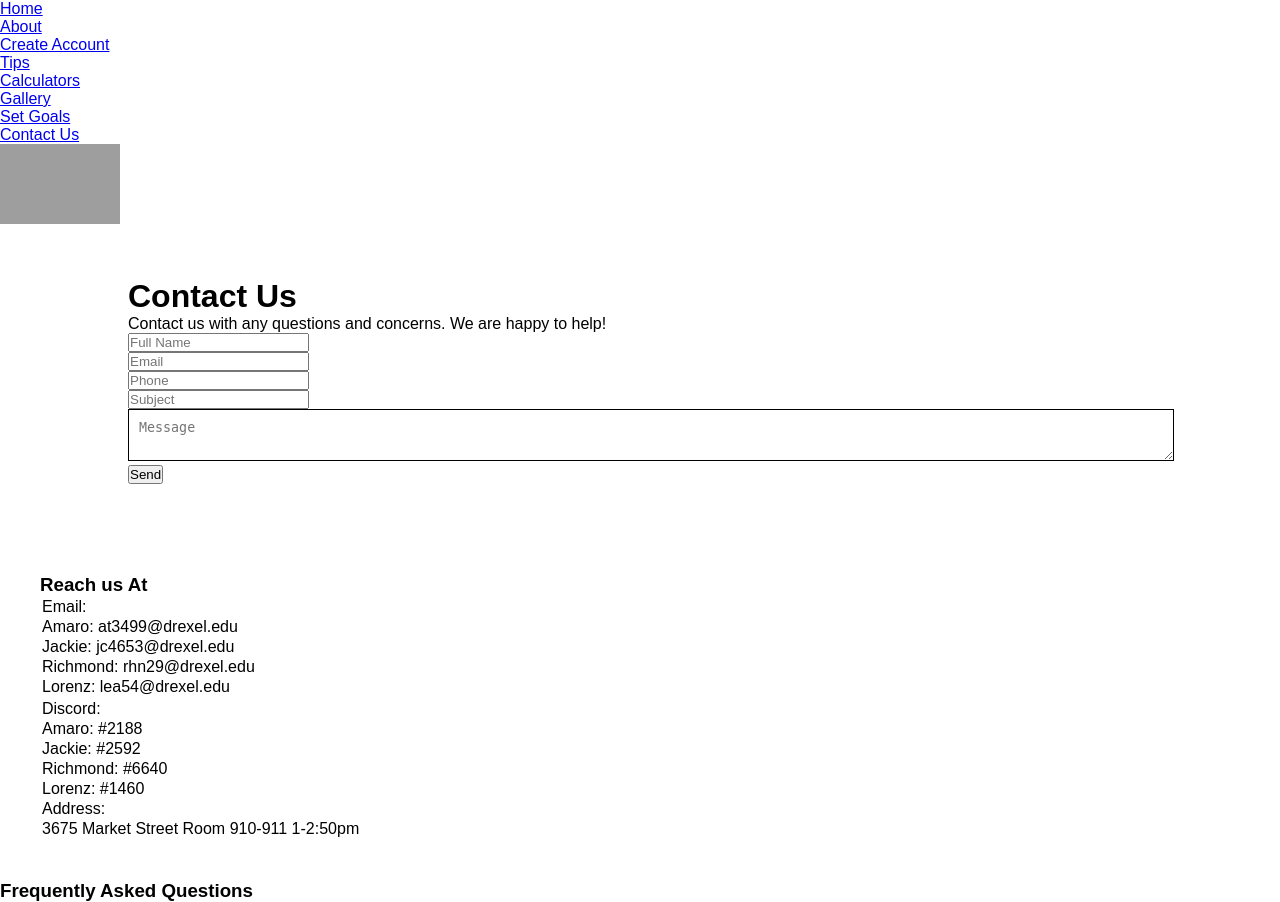
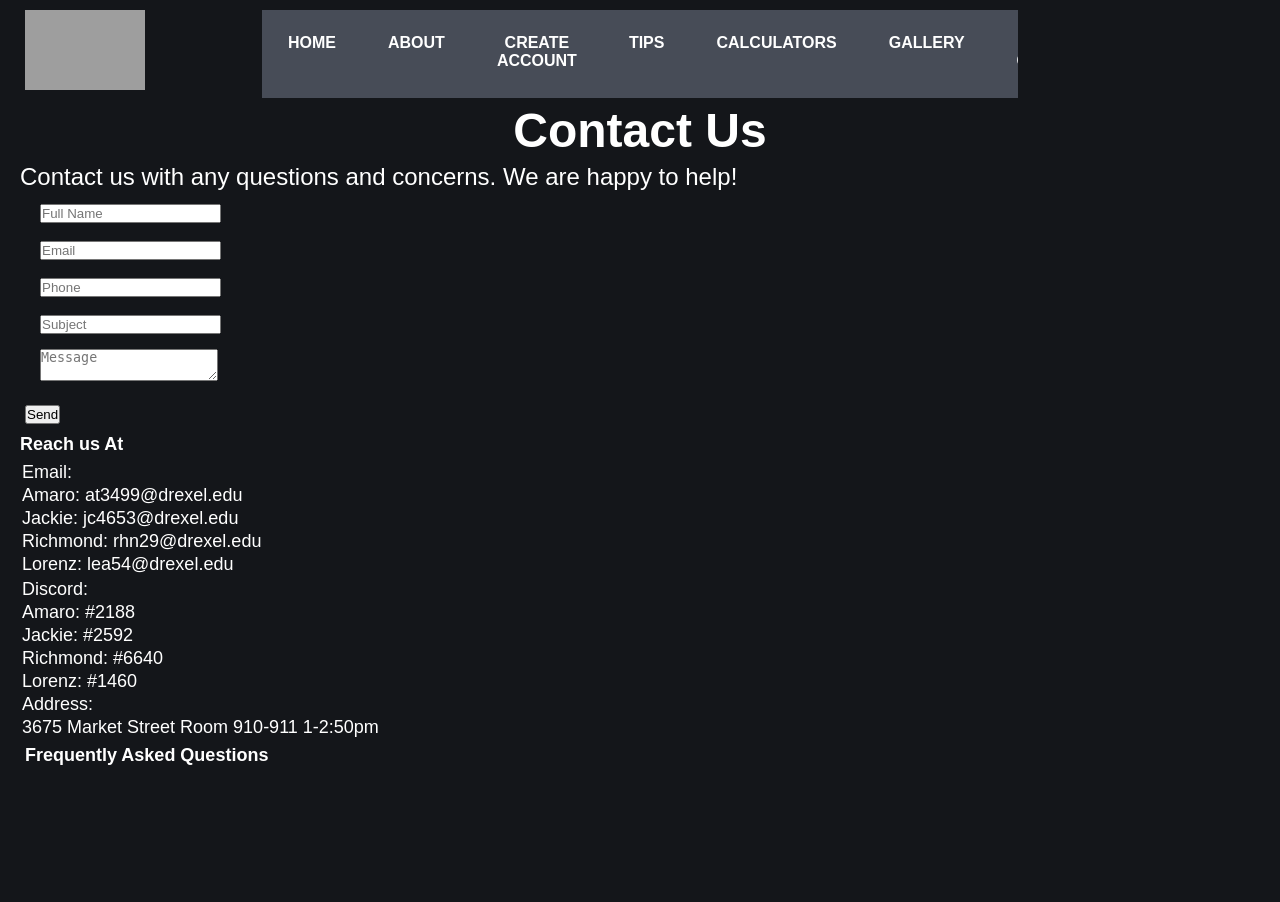
Before and after one commit to JackieC2027/GoJimWebsite, a PHP site: page /contactus.html in a window 1280 px wide. After the commit the page ends 765 px from the top, so only its background shows below. Run offline with PHP 8.4, Linux system fonts and the light colour scheme; some web fonts are replaced; grey boxes are pictures that could not be loaded.

Commit message:
Update contactus.css

```diff
--- a/GoJimWebsite/contactus.css
+++ b/GoJimWebsite/contactus.css
@@ -1,33 +1,91 @@
-*{
-    margin: 0;
+* {
+    margin: 5px;
     padding: 0;
 }
+
+nav {
+  background-color: #474c57;
+  width: 60%;
+  margin: 0 auto;
+  padding: 0px 0;
+}
+
+nav ul {
+  list-style: none;
+  margin: 0;
+  padding: 0;
+  overflow: hidden;
+  display: flex;
+  justify-content: space-between;
+}
+
+nav li {
+  flex-grow: 1;
+}
+
+nav a {
+  display: block;
+  color: white;
+  text-align: center;
+  padding: 14px 16px;
+  text-decoration: none;
+  font-size: 16px;
+  font-weight: bold;
+  text-transform: uppercase;
+  border-bottom: 4px solid transparent;
+}
+
+nav a:hover {
+  background-color: #111;
+}
+
+nav a.active {
+  border-bottom: 4px solid white;
+}
+
+@font-face {
+  font-family: 'Montserrat';
+  src: url('fonts/montserrat.woff2') format('woff2'),
+       url('fonts/montserrat.woff') format('woff');
+  font-weight: normal;
+  font-style: normal;
+}
+
+.item .image-container:hover .description {
+  opacity: 1;
+}
+
 body {
-    background-color:#14161a
-    font-size: 24 px;
+    background-color:#14161a;
+    font-size: 24px;
     font-family: 'Montserrat', sans-serif;
-  }
-.container{
-    width: 80%;
-    margin: 50px auto;
 }
-.contact-box{
-    background-color: white;
-    display: flex;
+
+.logo {
+  position: absolute;
+  top: 0;
+  left: 0;
+  float: left;
+  margin-left: 20px;
 }
-.contact-left{
-    flex-basis: 60%;
-    padding: 40px 60px;
 
+h1, h2 {
+    color:white;
+    text-align: center;
 }
-.contact-right{
-    flex-basis: 60%;
-    padding: 40px;
+h3{
+   color:white;
+  font-size: 18px;
 }
-textarea{
-    width: 100%;
-    border: 1px solid;
-    padding: 10px;
+
+table{
+    color: white;
+  font-size: 18px;
 }
-.FAQ{
+p {
+    color: white;
 }
+
+.item .image-container:hover .description {
+  opacity: 1;
+}
```
